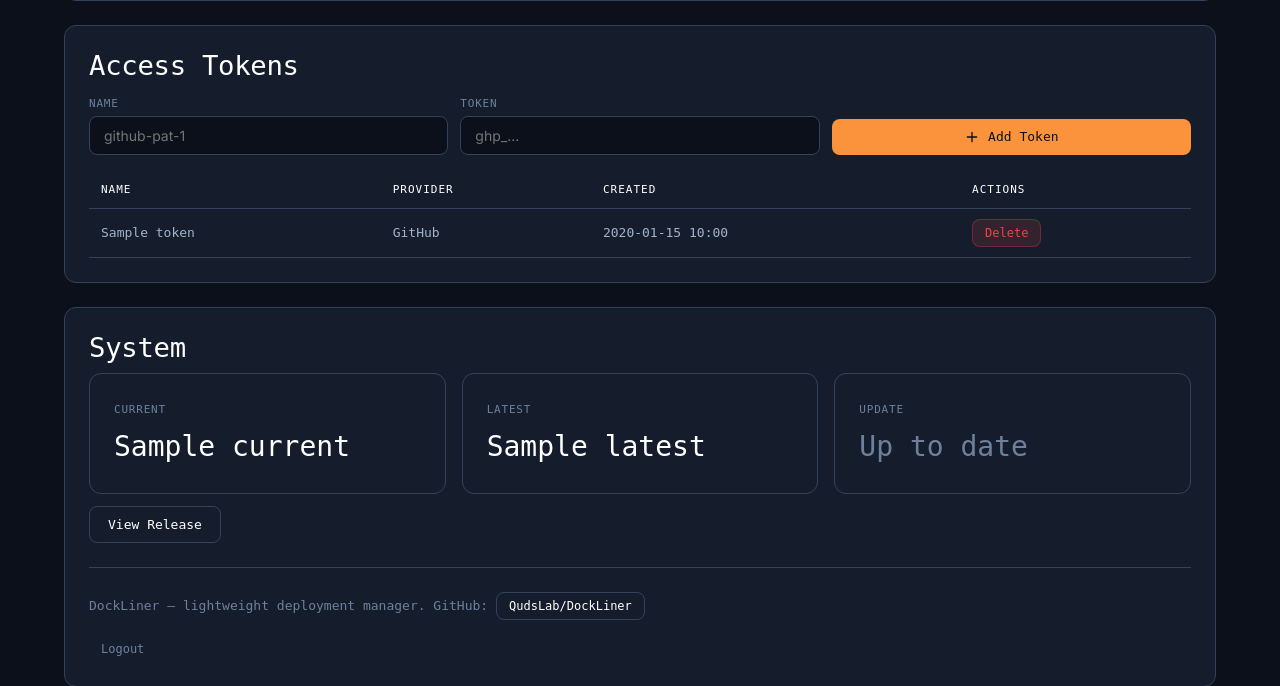
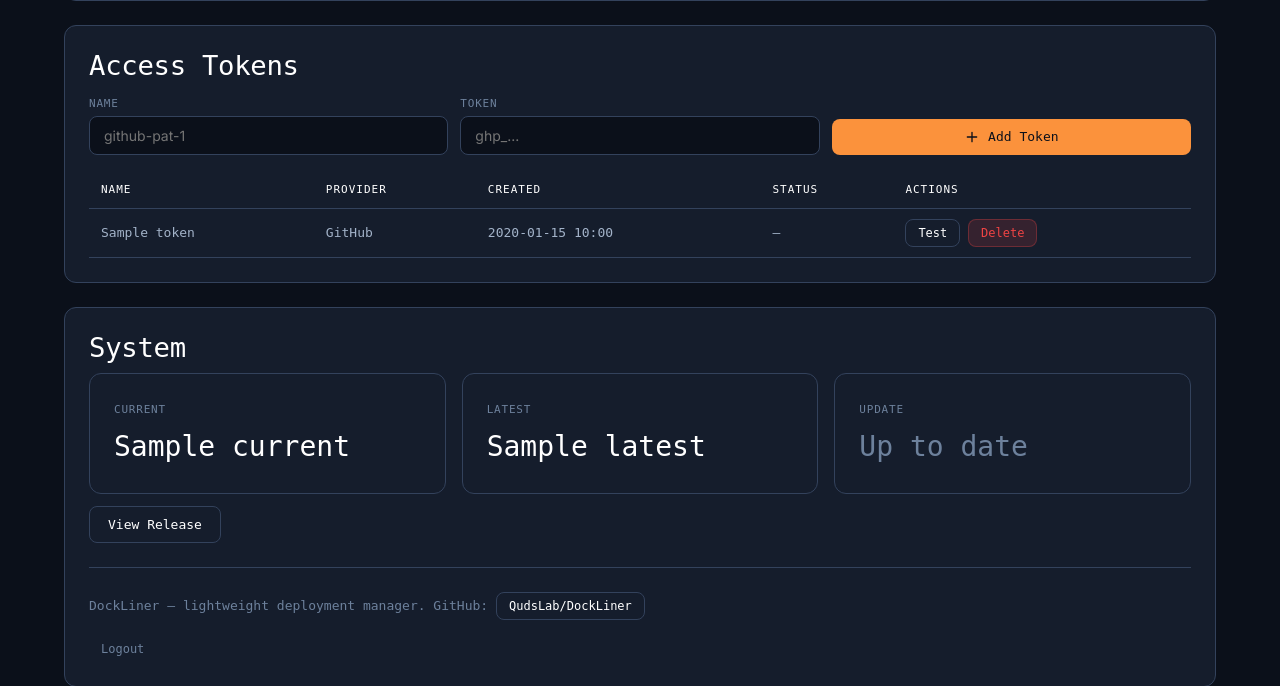
Before and after one commit to QudsLab/DockLiner, a FastAPI app: template app/templates/settings.html in a window 1280 px wide. Shown: the part 867-1553 px from the top of the page. Run offline with FastAPI, Linux system fonts and the light colour scheme; the template is opened without the code that fills it: most values are stand-ins (such as "Sample title", 1, 10 or a date in 2020).

Commit message:
Update settings.html

```diff
--- a/app/templates/settings.html
+++ b/app/templates/settings.html
@@ -128,21 +128,23 @@
 
 <!-- Access Tokens -->
 <div class="settings-view" data-view="tokens" id="tokens">
-  <div class="card" id="tokens">
+  <div class="card">
     <h2 class="section-title">Access Tokens</h2>
-    <form onsubmit="return createToken(this)" style="margin-top:12px;">
+    <form id="tokenForm" style="margin-top:12px;">
       <div class="form-row">
-        <div class="form-col"><label>Name</label><input class="input" name="name" required placeholder="github-pat-1"></div>
-        <div class="form-col"><label>Token</label><input class="input" name="token" required type="password" placeholder="ghp_..."></div>
-        <div class="form-col" style="align-self:end;"><button class="btn btn-primary has-icon"><svg class="btn-icon" viewBox="0 0 24 24" fill="none" stroke="currentColor" stroke-width="2" stroke-linecap="round" stroke-linejoin="round"><path d="M12 5v14M5 12h14"/></svg> Add Token</button></div>
+        <div class="form-col"><label>Name</label><input class="input" id="tokenName" name="name" required placeholder="github-pat-1"></div>
+        <div class="form-col"><label>Token</label><input class="input" id="tokenValue" name="token" required type="password" placeholder="ghp_..."></div>
+        <div class="form-col" style="align-self:end;"><button type="button" class="btn btn-primary has-icon" id="tokenAddBtn"><svg class="btn-icon" viewBox="0 0 24 24" fill="none" stroke="currentColor" stroke-width="2" stroke-linecap="round" stroke-linejoin="round"><path d="M12 5v14M5 12h14"/></svg> Add Token</button></div>
       </div>
     </form>
+    <div id="tokenAddStatus" style="margin-top:8px;font-size:13px;"></div>
+    <noscript><p style="color:var(--error);font-size:13px;">JavaScript is required to add tokens securely.</p></noscript>
     {% if tokens %}
     <table class="table" style="margin-top:16px;">
-      <thead><tr><th>Name</th><th>Provider</th><th>Created</th><th>Actions</th></tr></thead>
+      <thead><tr><th>Name</th><th>Provider</th><th>Created</th><th>Status</th><th>Actions</th></tr></thead>
       <tbody>
       {% for t in tokens %}
-        <tr><td>{{ t.name }}</td><td>GitHub</td><td>{{ t.created_at.strftime('%Y-%m-%d %H:%M') }}</td><td><button class="btn btn-danger btn-sm" onclick="confirmDeleteToken({{ t.id }})">Delete</button></td></tr>
+        <tr data-token-id="{{ t.id }}"><td>{{ t.name }}</td><td>GitHub</td><td>{{ t.created_at.strftime('%Y-%m-%d %H:%M') }}</td><td class="token-status">—</td><td><button type="button" class="btn btn-secondary btn-sm" onclick="testToken({{ t.id }},this)">Test</button> <button type="button" class="btn btn-danger btn-sm" onclick="confirmDeleteToken({{ t.id }})">Delete</button></td></tr>
       {% endfor %}
       </tbody>
     </table>
@@ -197,12 +199,57 @@
 
 {% endblock %}
 {% block scripts %}<script>
+// ---- Token add (button-driven so the form can never submit natively) ----
+(function(){
+  const form = document.getElementById('tokenForm');
+  const btn = document.getElementById('tokenAddBtn');
+  if (form && btn){
+    form.addEventListener('submit', e => { e.preventDefault(); });
+    btn.addEventListener('click', () => createToken(form));
+  }
+})();
+
 function createToken(form){
   const fd=new FormData(form);
-  fetch('/api/tokens',{method:'POST',headers:{'Content-Type':'application/json'},body:JSON.stringify({name:fd.get('name'),token:fd.get('token'),provider:'github'})})
-    .then(r=>{ if(r.ok) location.reload(); else { r.json().then(d=>showErrorModal('Access token', d.detail || 'Failed')).catch(()=>showErrorModal('Access token','Failed')); } })
-    .catch(e=>showErrorModal('Access token', 'Error: '+e.message));
+  const name = (fd.get('name') || '').toString().trim();
+  const token = (fd.get('token') || '').toString().trim();
+  const statusEl = document.getElementById('tokenAddStatus');
+  if (!token) { statusEl.innerHTML = '<span style="color:var(--error)">Token is required.</span>'; return false; }
+  statusEl.innerHTML = '<span style="color:var(--muted)">Saving...</span>';
+  fetch('/api/tokens',{method:'POST',headers:{'Content-Type':'application/json'},body:JSON.stringify({name:name,token:token,provider:'github'})})
+    .then(async r=>{
+      const d = await r.json().catch(() => ({}));
+      if(r.ok){
+        statusEl.innerHTML = '<span style="color:var(--success)">Token saved. Click <strong>Test</strong> next to it to verify.</span>';
+        setTimeout(() => location.reload(), 600);
+      } else {
+        statusEl.innerHTML = `<span style="color:var(--error)">${escapeHtml(d.detail || 'Failed to save token')}</span>`;
+      }
+    })
+    .catch(e=>{ statusEl.innerHTML = `<span style="color:var(--error)">Error: ${escapeHtml(e.message)}</span>`; });
   return false;
+}
+
+async function testToken(id, btn){
+  const row = btn.closest('tr');
+  const cell = row && row.querySelector('.token-status');
+  if (cell) cell.innerHTML = '<span style="color:var(--muted)">testing...</span>';
+  try {
+    const r = await fetch(`/api/tokens/${id}/test`, {method:'POST'});
+    const d = await r.json().catch(() => ({}));
+    if (!r.ok) {
+      if (cell) cell.innerHTML = `<span style="color:var(--error)">HTTP ${r.status}</span>`;
+      return;
+    }
+    if (d.ok) {
+      const scopes = (d.scopes || []).join(', ') || 'no scopes header';
+      if (cell) cell.innerHTML = `<span style="color:var(--success)">✓ ${escapeHtml(d.login || 'ok')} (${escapeHtml(scopes)})</span>`;
+    } else {
+      if (cell) cell.innerHTML = `<span style="color:var(--error)">✗ ${escapeHtml(d.error || 'invalid')}</span>`;
+    }
+  } catch (e) {
+    if (cell) cell.innerHTML = `<span style="color:var(--error)">✗ ${escapeHtml(e.message)}</span>`;
+  }
 }
 
 function loadAppearance(){
```
